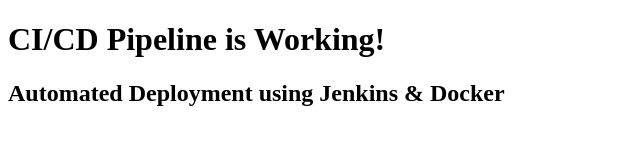
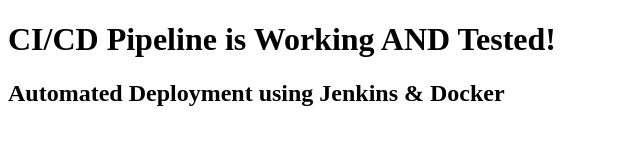
Before and after one commit to CKShetty4/poc2-cicd-demo, a plain HTML site: page index.html in a window 1280 px wide. Shown: the whole page, without its empty margins (0-640 px from the left). Drawn offline with Linux system fonts and the light colour scheme.

Commit message:
Checking Pipeline

```diff
--- a/index.html
+++ b/index.html
@@ -4,7 +4,7 @@
     <title>POC2 CI/CD Demo</title>
 </head>
 <body>
-    <h1>CI/CD Pipeline is Working!</h1>
+    <h1>CI/CD Pipeline is Working AND Tested!</h1>
     <h2>Automated Deployment using Jenkins & Docker</h2>
 </body>
 </html>
```
